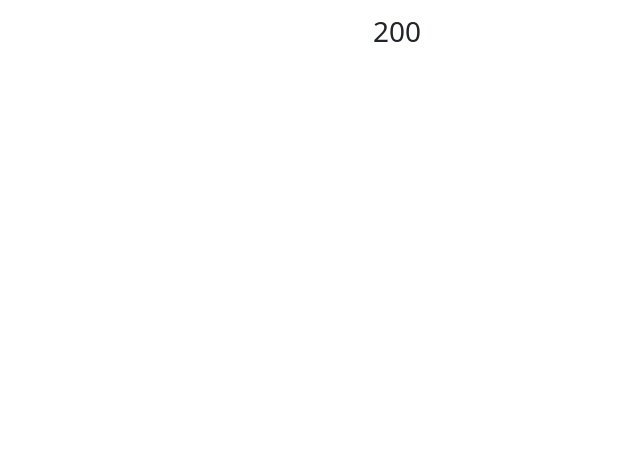
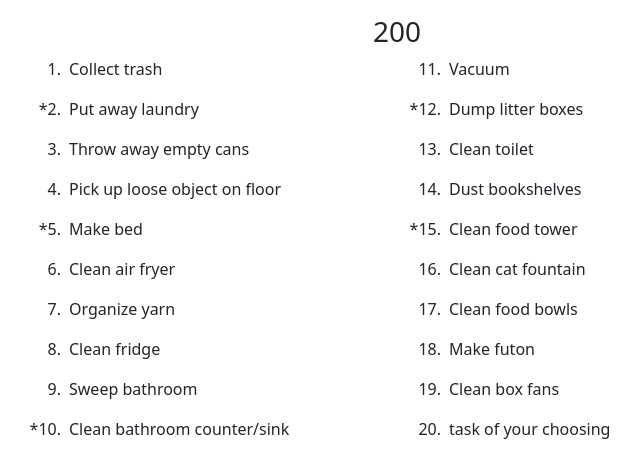
Before and after one commit to JPEdgar/random-cleaning-list, a React (Create React App) app: page / in a window 1280 px wide. Shown: the part 341-797 px from the top of the page, without its empty margins (243-883 px from the left). Built offline with nearby package versions, Linux system fonts and the light colour scheme; the HTML template or start-up script is replaced by a standard one.

Commit message:
Added tasks and created components

```diff
--- /dev/null
+++ b/src/TaskList/Task.jsx
@@ -0,0 +1,32 @@
+import React, { useState, useEffect } from "react";
+
+const Task = ({ data, index }) => {
+  const [taskData, setTaskData] = useState(null);
+
+  useEffect(() => {
+    if (data.id === 0) {
+      let tempData = data;
+      tempData.id = 20;
+      setTaskData(tempData);
+    } else {
+      setTaskData(data);
+    }
+  }, []);
+
+  return (
+    <>
+      <p>
+        <span
+          className="d-inline-block text-end pe-2"
+          style={{ width: "2.5rem" }}
+        >
+          {taskData?.break.takeBreakFlag && <span className="ps-0">*</span>}
+          {taskData?.id}.
+        </span>
+        <span>{taskData?.taskName}</span>
+      </p>
+    </>
+  );
+};
+
+export default Task;
--- /dev/null
+++ b/src/TaskList/TaskList.jsx
@@ -0,0 +1,41 @@
+import React, { useState, useEffect } from "react";
+
+import { Row, Col } from "react-bootstrap";
+
+import Task from "./Task";
+
+import TasksList from "../data/tasks.json";
+
+const TaskList = () => {
+  // id 0 = crit, which is pushed to the end of the array.
+  // This will eventually be reformatted into a fuction to create a random list
+  const reformattedTaskList = TasksList.filter((x) => x.id !== 0);
+  reformattedTaskList.push(TasksList[0]);
+
+  return (
+    <>
+      <Row>
+        <Col xs={{ span: 4, offset: 2 }}>
+          {reformattedTaskList &&
+            reformattedTaskList.map(
+              (task, index) =>
+                index < 10 && (
+                  <Task key={`task-${task.id}`} data={task} index={index} />
+                )
+            )}
+        </Col>
+        <Col xs={{ span: 4, offset: -2 }}>
+          {reformattedTaskList &&
+            reformattedTaskList.map(
+              (task, index) =>
+                index >= 10 && (
+                  <Task key={`task-${task.id}`} data={task} index={index} />
+                )
+            )}
+        </Col>
+      </Row>
+    </>
+  );
+};
+
+export default TaskList;
--- a/src/TaskList/index.jsx
+++ b/src/TaskList/index.jsx
@@ -1,13 +1,15 @@
 import React from "react";
 
 import Monster from "./Monster";
+import TaskList from "./TaskList";
 
-const TaskList = () => {
+const index = () => {
   return (
     <>
       <Monster />
+      <TaskList />
     </>
   );
 };
 
-export default TaskList;
+export default index;
```
Also changed, not shown: public/images/TaskListMonster-Drider.jpg (renamed from public/images/TaskListMonsterDrider.jpg).
